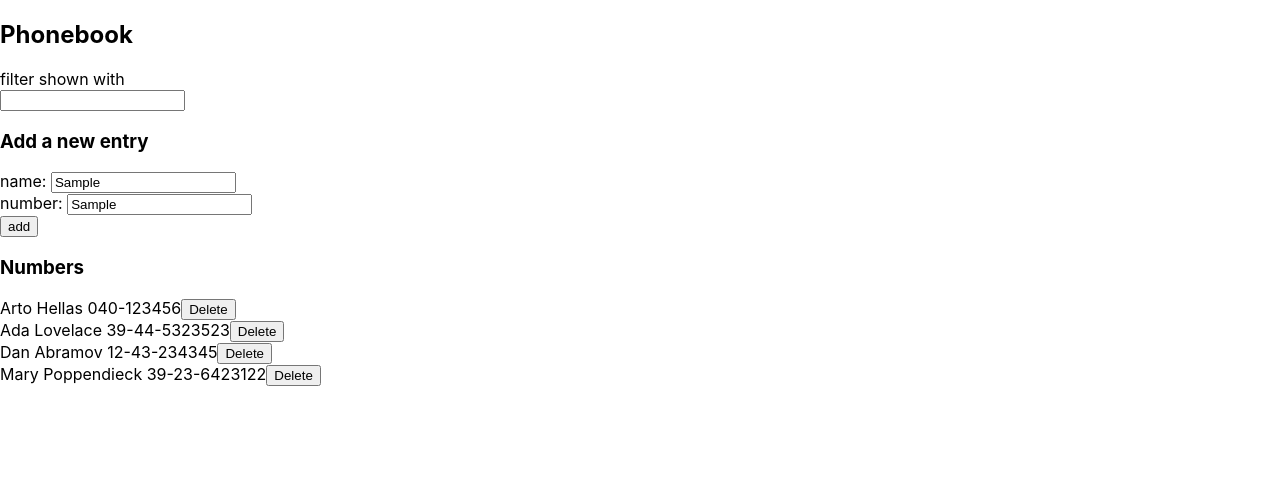
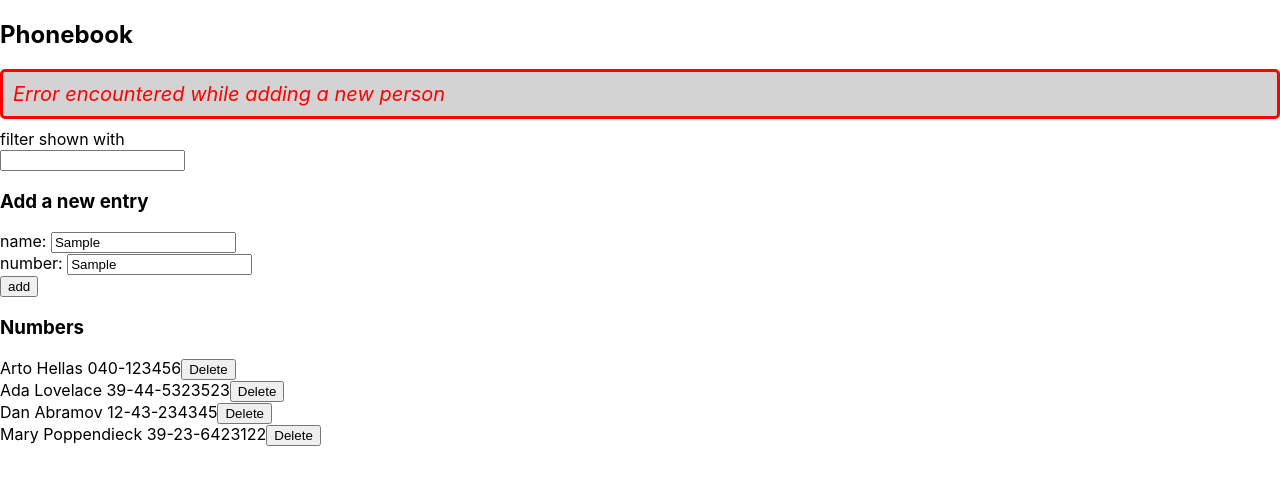
Before and after one commit to Mknea/fullstackopen, a React (Create React App) app in the folder osa2/puhelinluettelo/: page / in a window 1280 px wide. Both pictures are taken after typing "Sample", "Sample" into the empty fields and a click on the button "add". Shown: the top 484 px of the page. Built offline with nearby package versions, Linux system fonts and the light colour scheme; no server answers; data requests are answered from the project's data file.

Commit message:
2.19-20: More refined alerts and errors

```diff
--- a/osa2/puhelinluettelo/src/App.js
+++ b/osa2/puhelinluettelo/src/App.js
@@ -3,12 +3,16 @@ import FilterForm from './components/filterForm'
 import PersonForm from './components/personForm'
 import Persons from './components/persons'
 import personService from './services/persons'
+import Notification from './components/notification'
 
 const App = () => {
   const [ persons, setPersons] = useState([])
-  const [ newName, setNewName ] = useState('')
-  const [ newNumber, setNewNumber] = useState('')
-  const [ filterName, setFilterName] = useState('')
+  const [ newName, setNewName ] = useState('') // Text input in name form
+  const [ newNumber, setNewNumber] = useState('') // Text input in number form
+  const [ filterName, setFilterName] = useState('') // Text input in filter form
+
+  const [ notification, setNotification] = useState(null)
+  const [ isNotificationError, setIsNotificationError] = useState(true)
 
   const handleFilterChange = (event) => {
     setFilterName(event.target.value)
@@ -26,7 +30,16 @@ const App = () => {
       .then(initialPersons => {
         setPersons(initialPersons)
       })
-  }, [])
+  }, []) // Perform at start
+
+  const displayNotification = (text, isError) => {
+    console.log(text)
+    setNotification(text)
+    setIsNotificationError(isError)
+    setTimeout(() => {
+      setNotification(null)
+    }, 5000)
+  }
 
   const addPerson = (event) => {
     event.preventDefault()
@@ -43,8 +56,12 @@ const App = () => {
             setPersons(persons.map(person =>
               person.id === returnedPerson.id ? returnedPerson : person)
             )
+            displayNotification(`${returnedPerson.name}'s number was succesfully modified.`, false)
           })
-          .catch(error => window.alert(`Error updating the existing entry: ${error}`))
+          .catch((error) => {
+            setPersons(persons.filter(person => person.id !== changedPerson.id))
+            displayNotification(`Information of ${changedPerson.name} has already been removed from server`, true)
+          })
       }
     }
     else {
@@ -56,10 +73,11 @@ const App = () => {
         .create(newPerson)
         .then(addedPerson => {
           setPersons(persons.concat(addedPerson))
+          displayNotification(`${addedPerson.name} was succesfully added.`, false)
           setNewName('')
           setNewNumber('')
         })
-        .catch(error => window.alert(`Error adding a new entry: ${error}`))
+        .catch(error => displayNotification(`Error encountered while adding a new person`, true))
     }
   }
   const removePerson = (personToBeDeleted) => {
@@ -68,16 +86,25 @@ const App = () => {
       .remove(personToBeDeleted)
       .then(() => {
         setPersons(persons.filter(person => person.id !== personToBeDeleted.id))
+        displayNotification(`${personToBeDeleted.name} was succesfully removed.`, false)
       })
-      .catch(error => window.alert(`Error removing the existing entry: ${error}`))
+      .catch(error => {
+        setPersons(persons.filter(person => person.id !== personToBeDeleted.id))
+        displayNotification(`Information of ${personToBeDeleted.name} has already been removed from server`, true)
+      })
     }
   }
+
   const personsToShow = persons.filter(person =>
     person.name.toLowerCase().includes(filterName.toLowerCase())
   )
   return (
     <div>
       <h2>Phonebook</h2>
+      <Notification
+        text={notification}
+        isError={isNotificationError}
+      />
       <FilterForm
         name={filterName}
         handler={handleFilterChange}
--- /dev/null
+++ b/osa2/puhelinluettelo/src/components/notification.js
@@ -0,0 +1,24 @@
+import React from 'react'
+
+const Notification = ( {text, isError} ) => {
+    const notificationStyle = {
+        color : 'green',
+        fontStyle : 'italic',
+        fontSize : 20,
+        background: 'lightgrey',
+        borderStyle: 'solid',
+        borderRadius: 5,
+        padding: 10,
+        marginBottom: 10
+    }
+    const errorStyle = {...notificationStyle, color : 'red'}
+    if (text === null) {
+        return null
+    }
+    return(
+        <div style={isError ? errorStyle : notificationStyle}>
+        {text}
+        </div>
+    )
+}
+export default Notification;
```
